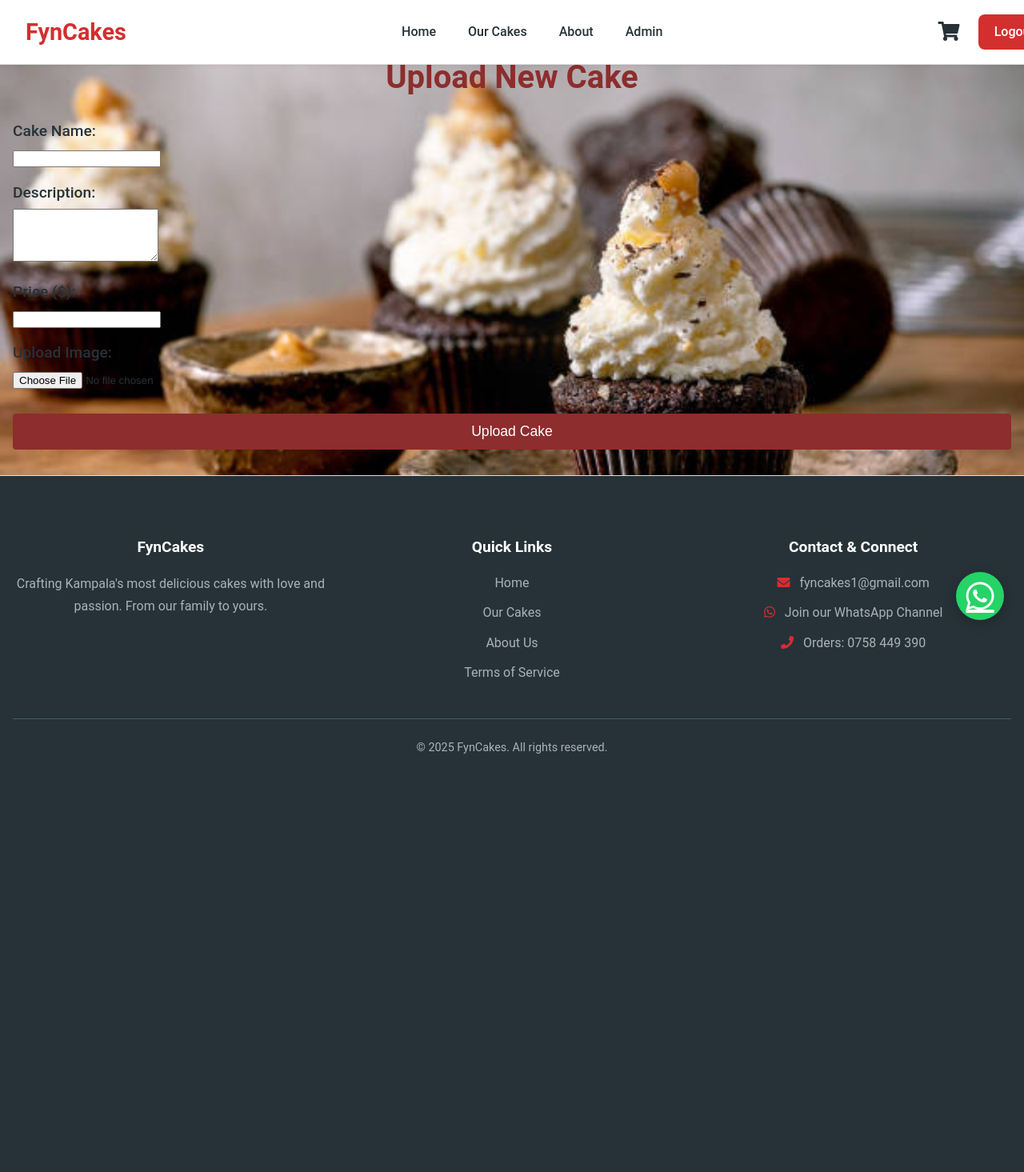
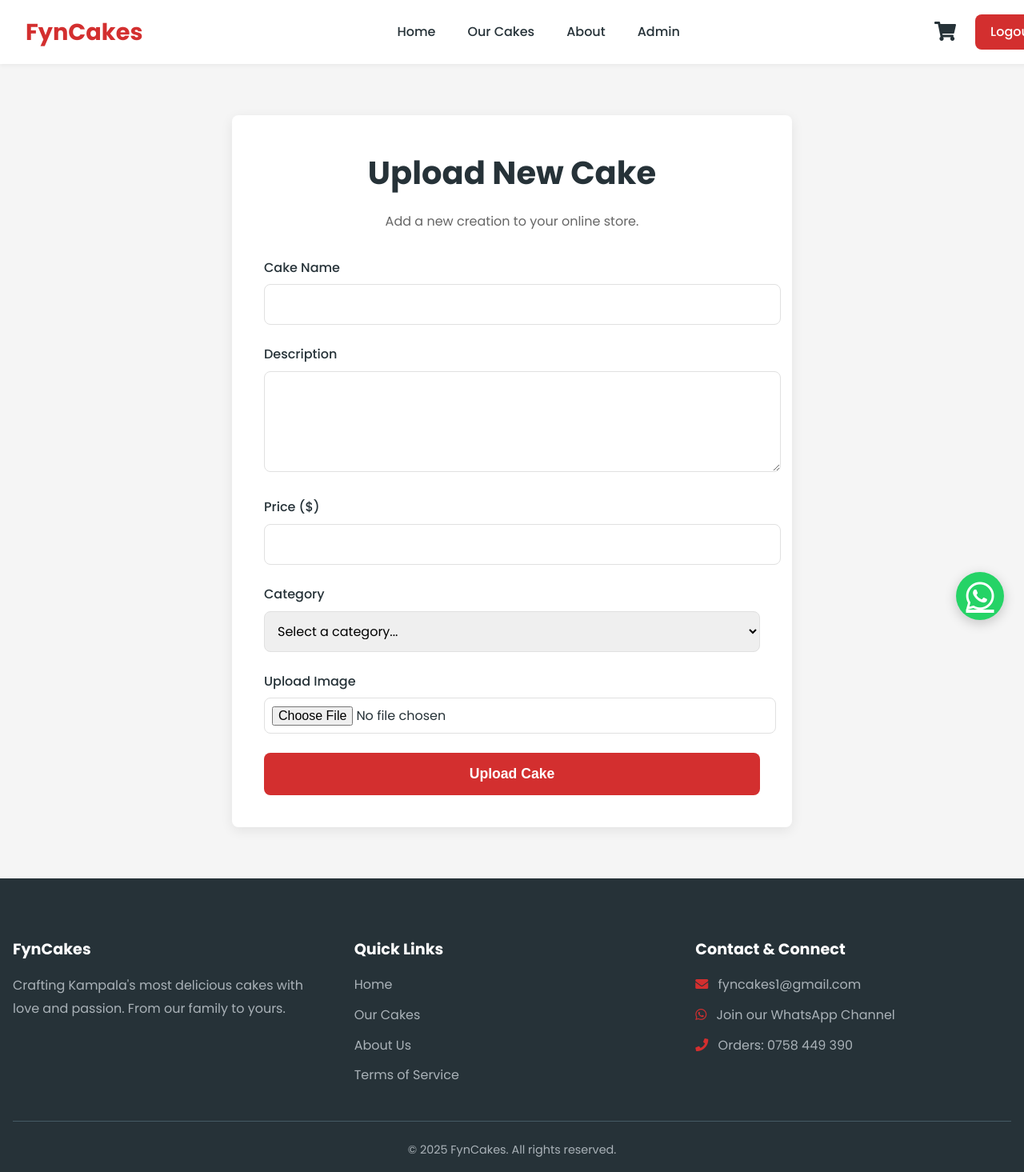
Before and after one commit to Fyncakes/ak, a Flask app: page /admin/upload in a window 1280 px wide. Shown: the whole page at 80% size. Before the commit the page ends 942 px from the top, so only its background shows below. Run offline with Flask 3, Linux system fonts and the light colour scheme; the visitor is signed in with stand-in values (Sample User, id 1); data that the repository does not hold is empty.

Commit message:
Working on the Pages

```diff
--- a/cakes/routes.py
+++ b/cakes/routes.py
@@ -100,6 +100,18 @@ def learning_class():
 def terms_of_service():
     """Renders the Terms of Service page."""
     return render_template('terms_of_service.html')
+
+@routes_bp.route('/cake/<cake_id>')
+def cake_details(cake_id):
+    """Renders the detailed page for a single cake."""
+    try:
+        cake = db.cakes.find_one_or_404({'_id': ObjectId(cake_id)})
+        related_cakes = list(db.cakes.find({'_id': {'$ne': ObjectId(cake_id)}}).limit(3))
+
+        return render_template('cake_details.html', cake=cake, related_cakes=related_cakes)
+    except Exception:
+        flash('Sorry, that cake could not be found.', 'danger')
+        return redirect(url_for('routes.customer'))
 
 
 # =============================================================================
--- a/cakes/static/css/upload.css
+++ b/cakes/static/css/upload.css
@@ -1,129 +1,82 @@
+/* Inherits all root variables from main.css */
+
+/* Sets a background for the page to make the form stand out */
 body {
-	font-family: "Roboto", sans-serif;
-	margin: 0;
-	padding: 0;
-	background: #f4f4f4;
-	display: flex;
-	flex-direction: column;
-	min-height: 100vh;
-	background-image: url("/static/FynCakes/fyncakes1.jpg"); /* Background image path */
-	background-size: cover;
-	background-position: center;
-	background-attachment: fixed; /* Makes the background fixed during scroll */
+    background-color: var(--grey-color);
 }
 
-header {
-	background: rgba(255, 255, 255, 0.9); /* Transparent background for header */
-	border-bottom: 1px solid #ddd;
-	padding: 10px 20px;
-	box-shadow: 0 4px 6px rgba(0, 0, 0, 0.1);
+.upload-container {
+    max-width: 700px;
+    margin: 2rem auto;
+    padding: 0 1rem;
 }
 
-.navbar {
-	display: flex;
-	justify-content: space-between;
-	align-items: center;
+.upload-card {
+    background-color: var(--light-color);
+    padding: 2.5rem;
+    border-radius: var(--border-radius);
+    box-shadow: var(--box-shadow);
 }
 
-.nav-links ul {
-	list-style: none;
-	margin: 0;
-	padding: 0;
-	display: flex;
+.upload-card h2 {
+    text-align: center;
+    font-size: 2.5rem;
+    margin-top: 0;
+    margin-bottom: 0.5rem;
 }
 
-.nav-links li {
-	margin: 0 15px;
+.subtitle {
+    text-align: center;
+    color: #666;
+    margin-bottom: 2rem;
 }
 
-.nav-links a {
-	text-decoration: none;
-	color: #333;
-	font-weight: 500;
-	transition: color 0.3s;
-}
-
-.nav-links a:hover {
-	color: #8d2d2d;
-}
-
-.container {
-	max-width: 900px;
-	margin: 40px auto;
-	padding: 20px;
-	background: rgba(255, 255, 255, 0.9); /* Slightly transparent background for form container */
-	border-radius: 8px;
-	box-shadow: 0 4px 6px rgba(0, 0, 0, 0.1);
-}
-
-h2 {
-	text-align: center;
-	font-size: 2.5em;
-	color: #8d2d2d;
-	margin-bottom: 20px;
-}
-
+/* --- Form Group Styling --- */
 .form-group {
-	margin-bottom: 15px;
+    margin-bottom: 1.5rem;
 }
 
 .form-group label {
-	display: block;
-	font-size: 1.2em;
-	font-weight: 500;
-	margin-bottom: 5px;
+    display: block;
+    font-weight: 500;
+    margin-bottom: 0.5rem;
 }
 
 .form-control {
-	width: 100%;
-	padding: 10px;
-	border: 1px solid #ddd;
-	border-radius: 4px;
-	font-size: 1em;
-	transition: border-color 0.3s ease;
+    width: 100%;
+    padding: 12px;
+    border: 1px solid var(--border-color);
+    border-radius: var(--border-radius);
+    font-size: 1rem;
+    font-family: var(--font-main);
+    transition: border-color 0.3s ease, box-shadow 0.3s ease;
 }
 
 .form-control:focus {
-	outline: none;
-	border-color: #8d2d2d;
+    outline: none;
+    border-color: var(--primary-color);
+    box-shadow: 0 0 0 3px rgba(211, 47, 47, 0.15);
 }
 
-.btn {
-	display: inline-block;
-	padding: 12px 20px;
-	font-size: 1.1em;
-	background-color: #8d2d2d;
-	color: #fff;
-	border: none;
-	border-radius: 4px;
-	cursor: pointer;
-	transition: background 0.3s ease;
-	margin-top: 15px;
-	width: 100%;
+/* Style for the file input button */
+input[type="file"].form-control {
+    padding: 9px;
 }
 
-.btn:hover {
-	background-color: #2b8b30;
+/* --- Upload Button --- */
+.btn-upload {
+    width: 100%;
+    padding: 1rem;
+    background-color: var(--primary-color);
+    color: var(--light-color);
+    border: none;
+    border-radius: var(--border-radius);
+    font-size: 1.1rem;
+    font-weight: 600;
+    cursor: pointer;
+    transition: background-color 0.3s ease;
 }
 
-.message {
-	text-align: center;
-	font-size: 1.1em;
-	color: #007bff;
-	margin-top: 20px;
+.btn-upload:hover {
+    background-color: #B71C1C;
 }
-
-.uploaded-image-preview img {
-	width: 100%;
-	border-radius: 8px;
-	box-shadow: 0 4px 6px rgba(0, 0, 0, 0.1);
-	margin-top: 20px;
-}
-
-footer {
-	background: rgba(255, 255, 255, 0.9); /* Transparent footer background */
-	padding: 20px;
-	border-top: 1px solid #ddd;
-	text-align: center;
-	margin-top: auto;
-}
--- a/cakes/templates/AdminDashboard.html
+++ b/cakes/templates/AdminDashboard.html
@@ -9,7 +9,7 @@
 {% block content %}
 <div class="header">
     <h1>Admin Dashboard</h1>
-    <a href="{{ url_for('routes.upload') }}" class="admin-action-btn">Upload New Cake</a>
+    <a href="{{ url_for('routes.manage_cakes') }}" class="admin-action-btn">Uploaded Cakes</a>
 </div>
 
 <div class="stats">
--- a/cakes/templates/uploadPage.html
+++ b/cakes/templates/uploadPage.html
@@ -1,36 +1,52 @@
 {% extends "base.html" %}
 
-{% block title %}Upload New Cake{% endblock %}
+{% block title %}Upload New Cake - Admin{% endblock %}
 
 {% block head_extra %}
-    <link rel="stylesheet" href="{{ url_for('static', filename='css/upload.css') }}" />
+    <link rel="stylesheet" href="{{ url_for('static', filename='css/upload.css') }}">
 {% endblock %}
 
 {% block content %}
-<div class="form-container">
+<div class="upload-container">
+    <div class="upload-card">
         <h2>Upload New Cake</h2>
+        <p class="subtitle">Add a new creation to your online store.</p>
+
         <form action="{{ url_for('routes.upload') }}" method="post" enctype="multipart/form-data">
             <div class="form-group">
-            <label for="cake-name">Cake Name:</label>
-            <input type="text" id="cake-name" name="cake_name" required>
+                <label for="cake-name">Cake Name</label>
+                <input type="text" id="cake-name" name="cake_name" class="form-control" required>
             </div>
 
             <div class="form-group">
-            <label for="cake-description">Description:</label>
-            <textarea id="cake-description" name="cake_description" rows="4" required></textarea>
+                <label for="cake-description">Description</label>
+                <textarea id="cake-description" name="cake_description" rows="4" class="form-control" required></textarea>
             </div>
 
             <div class="form-group">
-            <label for="cake-price">Price ($):</label>
-            <input type="number" id="cake-price" name="cake_price" step="0.01" required>
+                <label for="cake-price">Price ($)</label>
+                <input type="number" id="cake-price" name="cake_price" step="0.01" class="form-control" required>
+            </div>
+
+            <!-- This is the new, essential category selector -->
+            <div class="form-group">
+                <label for="cake-category">Category</label>
+                <select id="cake-category" name="cake_category" class="form-control" required>
+                    <option value="" disabled selected>Select a category...</option>
+                    <option value="Ready Cake">Ready Cake</option>
+                    <option value="Mousse & Cheesecake">Mousse & Cheesecake</option>
+                    <option value="Mini Cake">Mini Cake</option>
+                    <option value="Wedding Cake">Wedding Cake</option>
+                </select>
             </div>
 
             <div class="form-group">
-            <label for="cake-image">Upload Image:</label>
-            <input type="file" id="cake-image" name="cake_image" accept="image/*" required>
+                <label for="cake-image">Upload Image</label>
+                <input type="file" id="cake-image" name="cake_image" class="form-control" accept="image/*" required>
             </div>
 
-        <button type="submit" class="btn">Upload Cake</button>
+            <button type="submit" class="btn-upload">Upload Cake</button>
         </form>
     </div>
+</div>
 {% endblock %}
```
Also changed, not shown: cakes/static/css/cake_details.css (added, +109 -0 lines), cakes/static/css/customer.css (+14 -18 lines), cakes/static/css/manage_cakes.css (added, +162 -0 lines), cakes/templates/CustomerPage.html (+11 -6 lines), cakes/templates/cake_details.html (added, +90 -0 lines), cakes/templates/manage_cakes.html (+25 -19 lines). Lines whose indentation alone changed are shown as unchanged.
